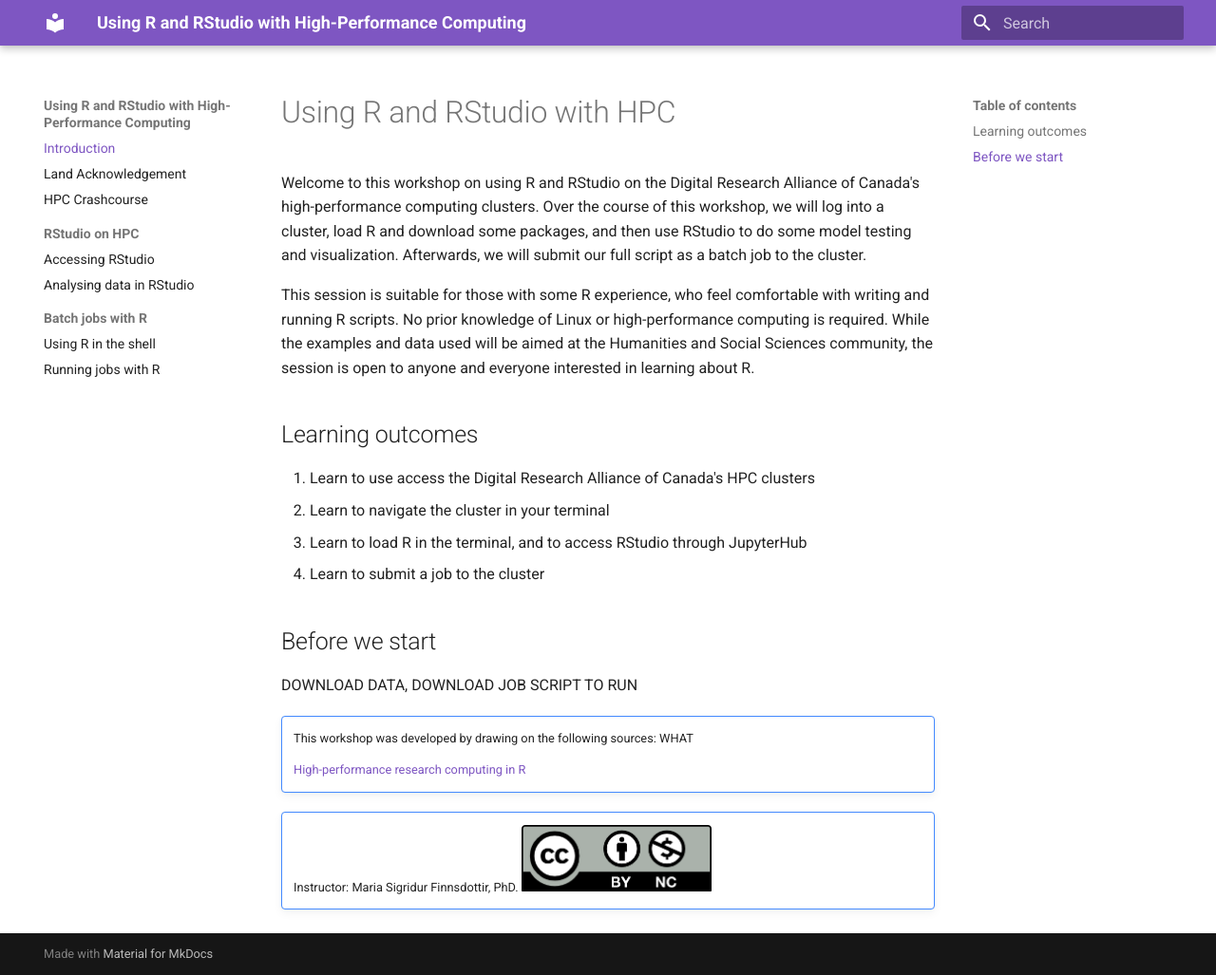
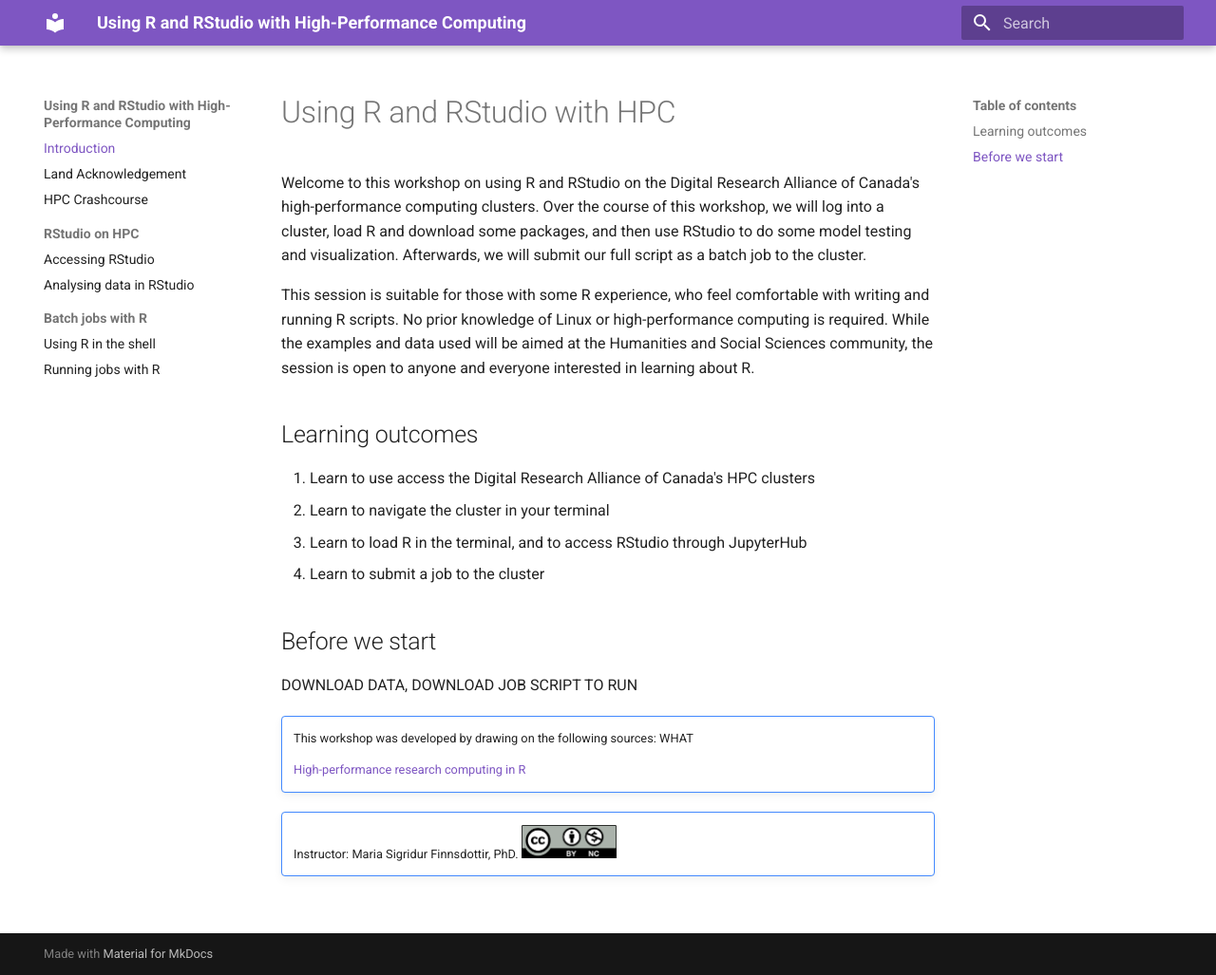
Before and after one commit to finnsdottir/hpc_r_2026, an MkDocs documentation site: the page built from docs/index.md, in a window 1280 px wide and 1027 px high. Shown: the whole window at 95% size. Built offline with MkDocs 1.6.1 and Material for MkDocs 9.7.7, drawn with Linux system fonts in a browser that asks for light colours.

```diff
--- a/docs/index.md
+++ b/docs/index.md
@@ -22,4 +22,4 @@ DOWNLOAD DATA, DOWNLOAD JOB SCRIPT TO RUN
 
 !!!note ""
     Instructor: Maria Sigridur Finnsdottir, PhD.
-    ![copyright](./content/by-nc.png){width=200}
+    ![copyright](./content/by-nc.png){width=100}
```
Also changed, not shown: docs/hpc.md (deleted, +0 -1 lines), docs/rstudio.md (+1 -1 lines).
